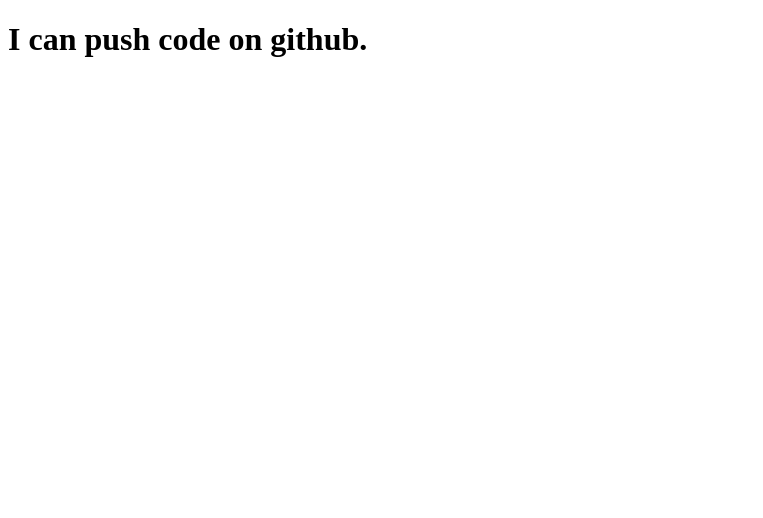
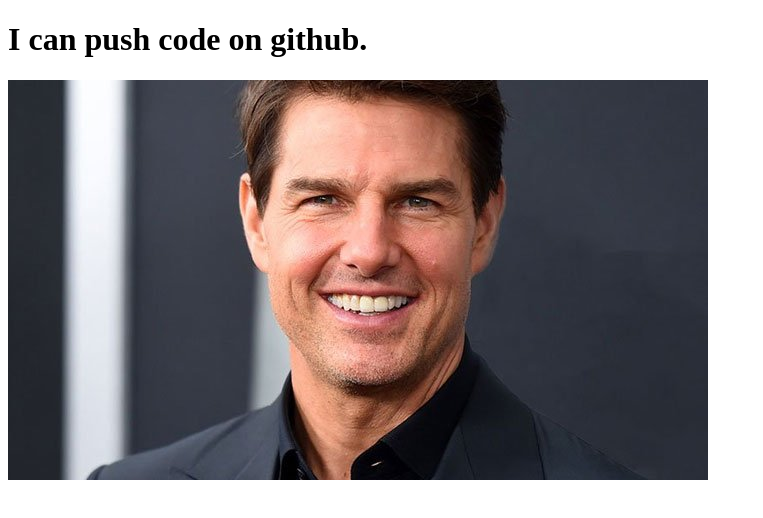
Before and after one commit to Nurmohammad62/my-first-repo, a plain HTML site: page index.html in a window 1280 px wide. Shown: the whole page, without its empty margins (0-763 px from the left). Drawn offline with Linux system fonts and the light colour scheme.

Commit message:
added image

```diff
--- a/index.html
+++ b/index.html
@@ -8,5 +8,6 @@
 </head>
 <body>
     <h1>I can push code on github.</h1>
+    <img src="tomCruise.jpg" alt="">
 </body>
 </html>
```
Also changed, not shown: tomCruise.jpg (added).
